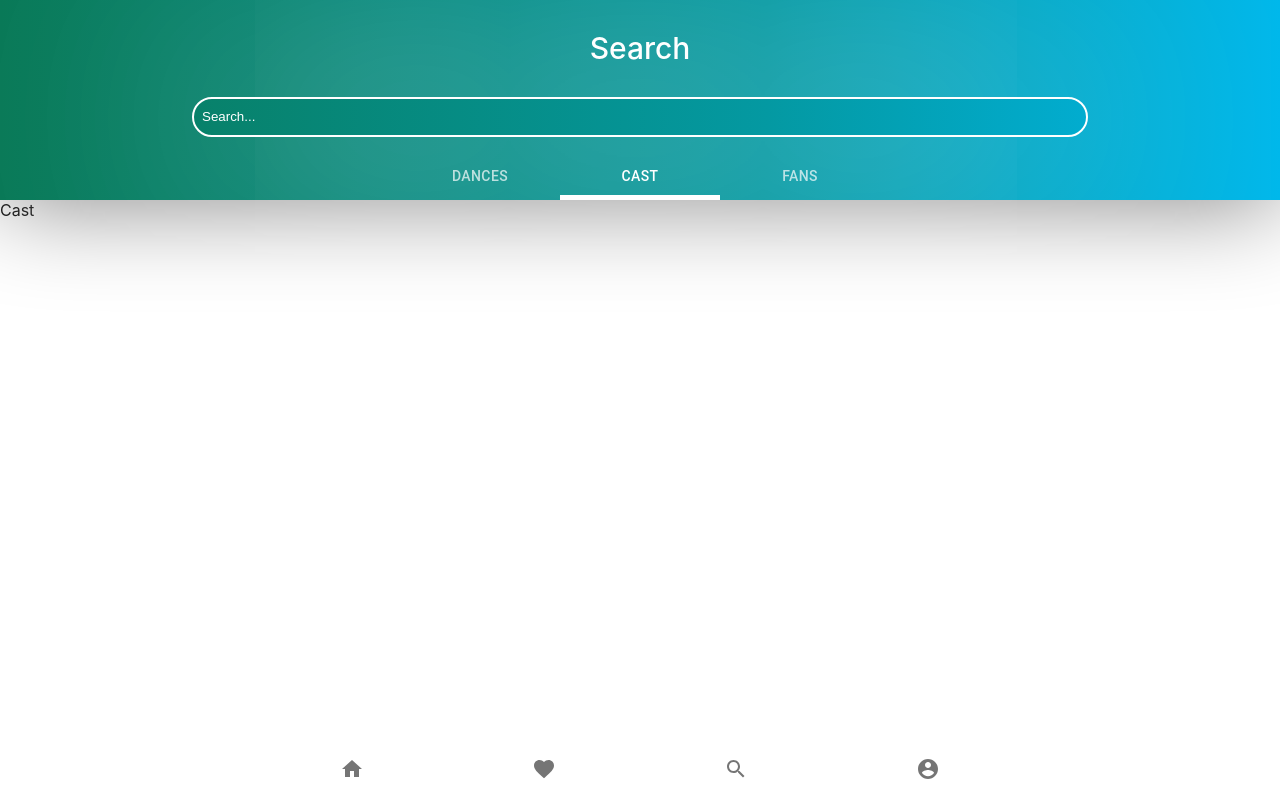
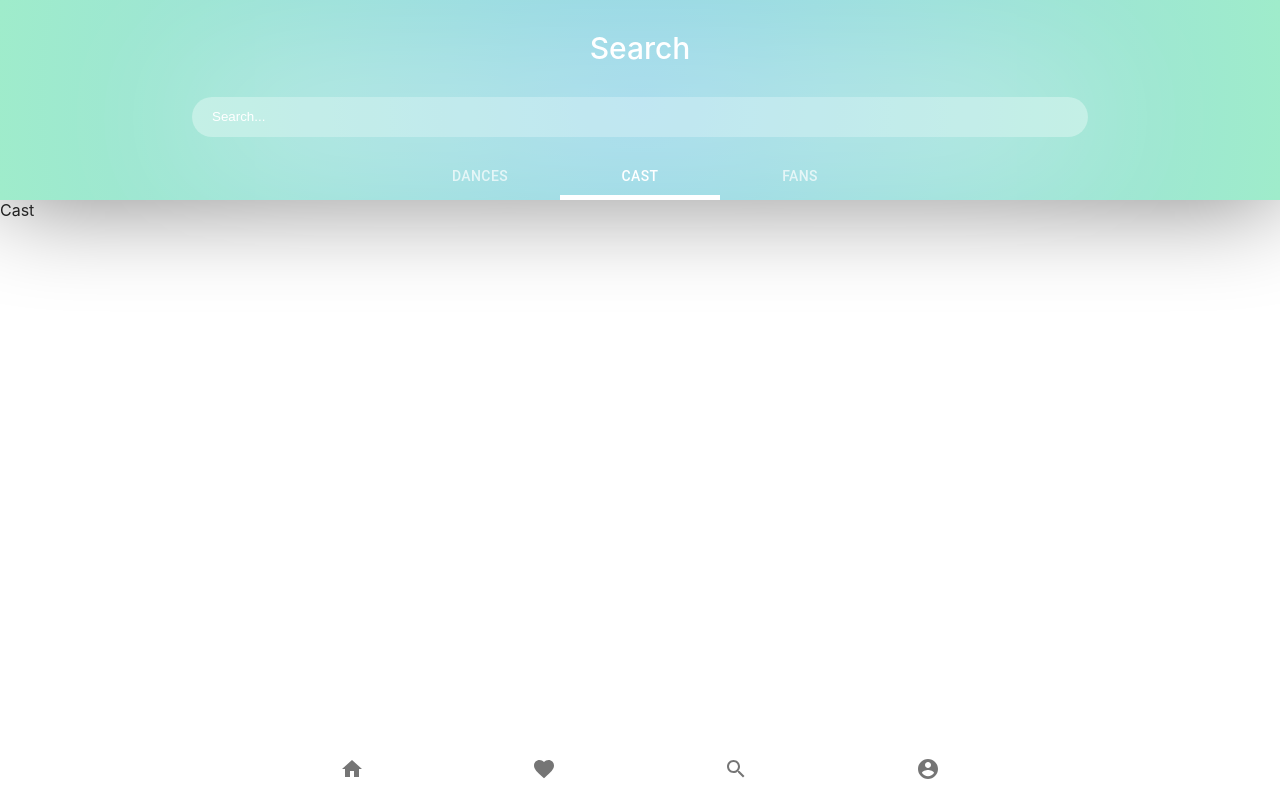
Before and after one commit to perezsamantha/dwts-app, a React (Create React App) app in the folder dwts-app/client/: page /search/cast in a window 1280 px wide. Built offline with nearby package versions, Linux system fonts and the light colour scheme.

Commit message:
temp new gradient

```diff
--- a/dwts-app/client/src/components/Search/SearchBar.js
+++ b/dwts-app/client/src/components/Search/SearchBar.js
@@ -69,8 +69,8 @@ function SearchBar() {
 const SearchContainer = styled.div`
     width: 100%;
     height: 200px;
-    background: rgb(9,121,87);
-    background: linear-gradient(90deg, rgba(9,121,87,1) 0%, rgba(4,153,162,1) 60%, rgba(0,184,235,1) 100%);
+    background: rgb(149,213,232);
+background: radial-gradient(circle, rgba(149,213,232,1) 0%, rgba(159,236,203,1) 100%);
     top: 0;
     position: relative;
     box-shadow: 0px 1px 100px grey;
@@ -89,17 +89,18 @@ const SearchTitle = styled.h2`
 const SearchBox = styled.input`
     width: 70%;
     height: 40px;
-    border: 2px solid white;
+    //border: 2px solid white;
+    border: none;
     border-radius: 20px;
-    padding: 0.5rem;
-    background: transparent;
+    padding: 0.5em 0em 0.5em 1.5em;
+    background: rgba(255, 255, 255, 0.4);
     color: white !important;
     display: block;
     margin: 0 auto;
     &:focus {
         outline: none;
     };
-    box-shadow: 0px 1px 250px white;
+    box-shadow: 0px 1px 150px white;
     ::placeholder {
         color: white;
         opacity: 1;
```
